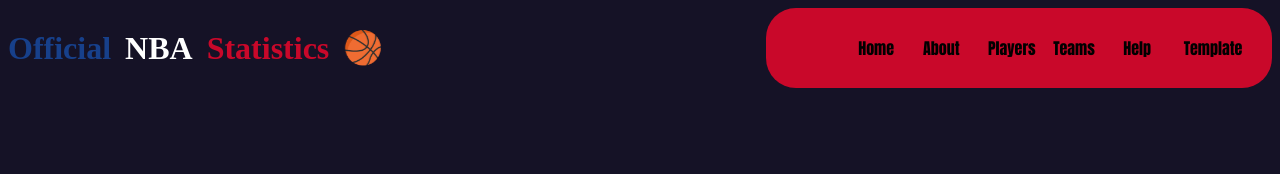
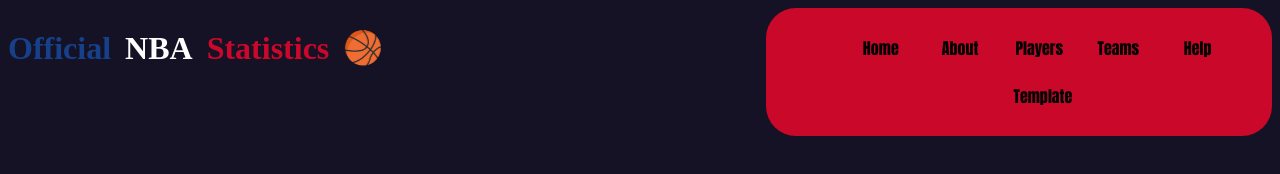
Before and after one commit to zzachari23/INST377-Final-Project, a plain HTML site: page Zach Content/template.html in a window 1280 px wide. Drawn offline with Linux system fonts and the light colour scheme.

Commit message:
Add files via upload

```diff
--- a/Zach Content/template.html
+++ b/Zach Content/template.html
@@ -34,7 +34,7 @@
         list-style-type: none;
         display: inline-block;
         text-align: center;
-        width: 8%;
+        width: 11%;
         padding: 12px;
     }
 
```
